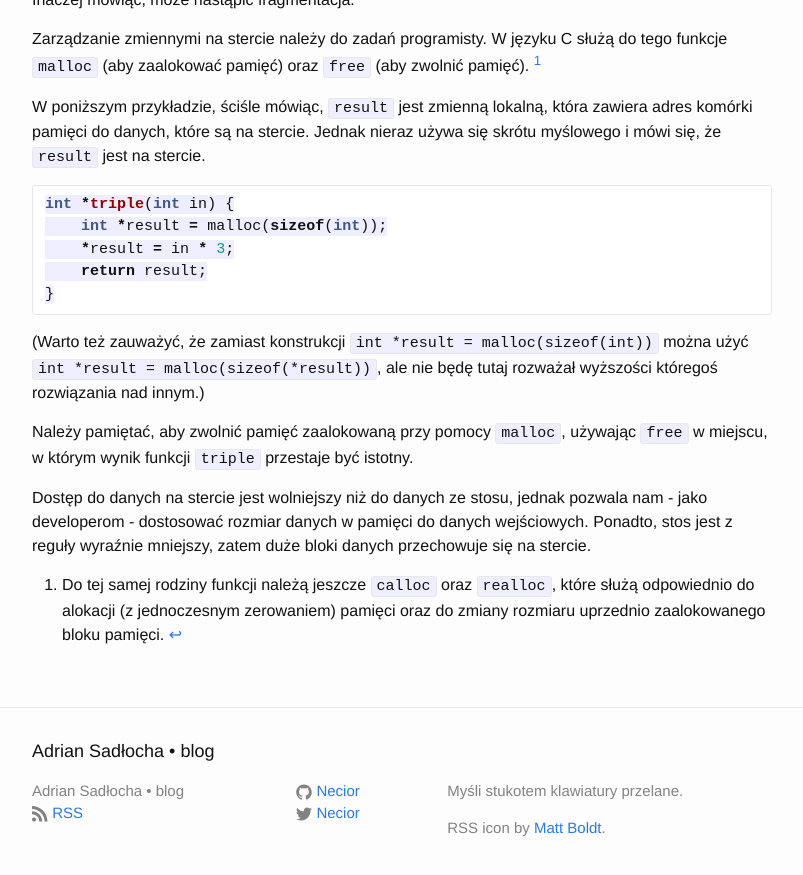
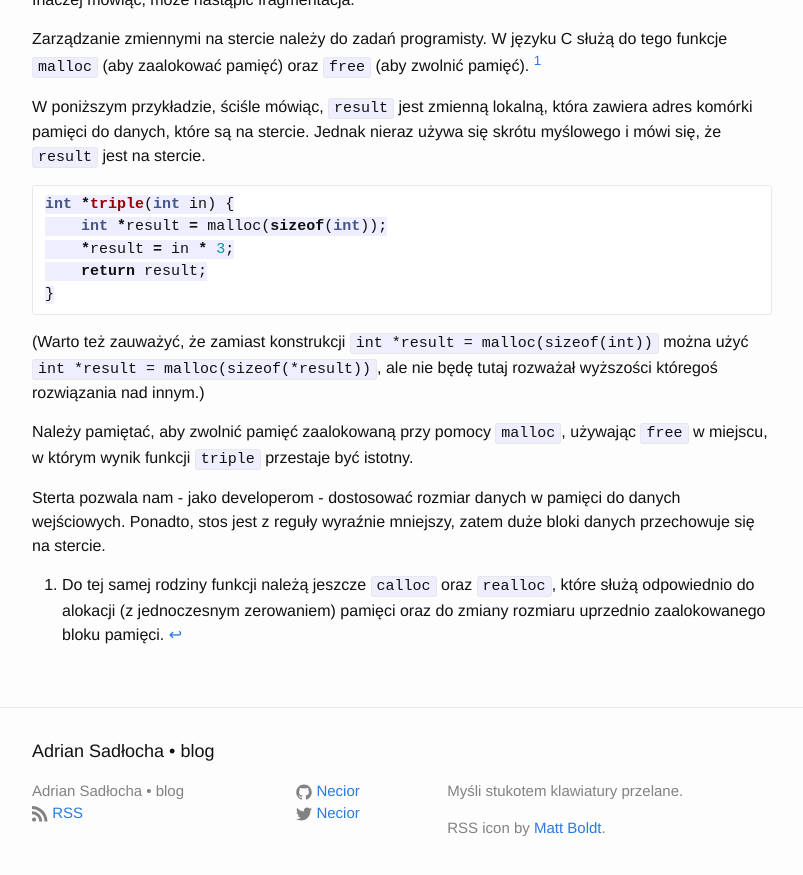
Before and after one commit to Necior/blog, a Jekyll site: the page built from _posts/2016-01-02-stos-a-sterta.md, in a window 1280 px wide and 900 px high, scrolled down 818 px. Shown: the top 875 px of the window, without its empty margins (238-1041 px from the left). Built offline with Jekyll 4.4.1, drawn with Linux system fonts in a browser that asks for light colours; some of the changed text lies outside the part shown.

Commit message:
Update blog post

```diff
--- a/_posts/2016-01-02-stos-a-sterta.md
+++ b/_posts/2016-01-02-stos-a-sterta.md
@@ -47,4 +47,4 @@ int *triple(int in) {
 
 Należy pamiętać, aby zwolnić pamięć zaalokowaną przy pomocy `malloc`, używając `free` w miejscu, w którym wynik funkcji `triple` przestaje być istotny.
 
-Dostęp do danych na stercie jest wolniejszy niż do danych ze stosu, jednak pozwala nam - jako developerom - dostosować rozmiar danych w pamięci do danych wejściowych. Ponadto, stos jest z reguły wyraźnie mniejszy, zatem duże bloki danych przechowuje się na stercie.
+Sterta pozwala nam - jako developerom - dostosować rozmiar danych w pamięci do danych wejściowych. Ponadto, stos jest z reguły wyraźnie mniejszy, zatem duże bloki danych przechowuje się na stercie.
```
